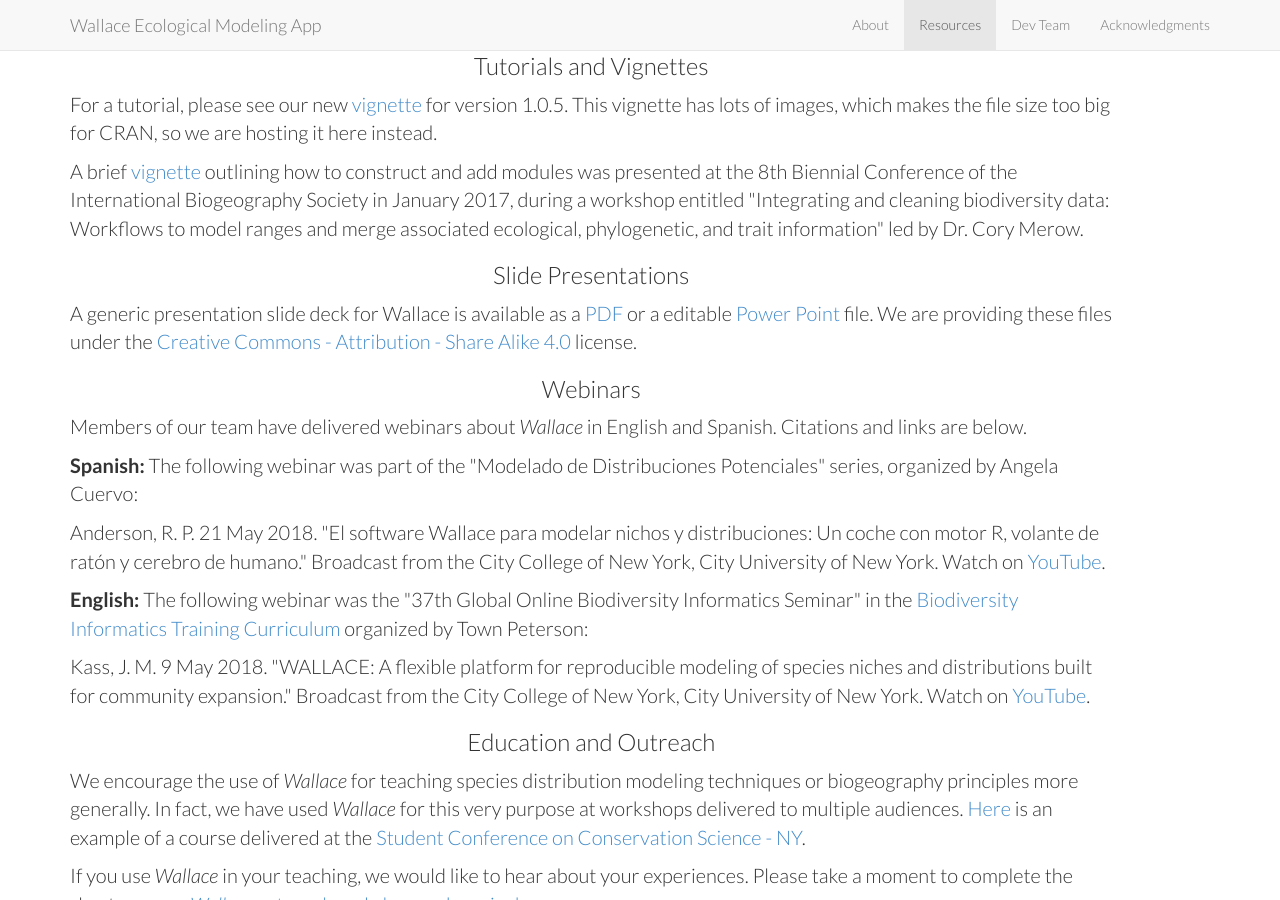
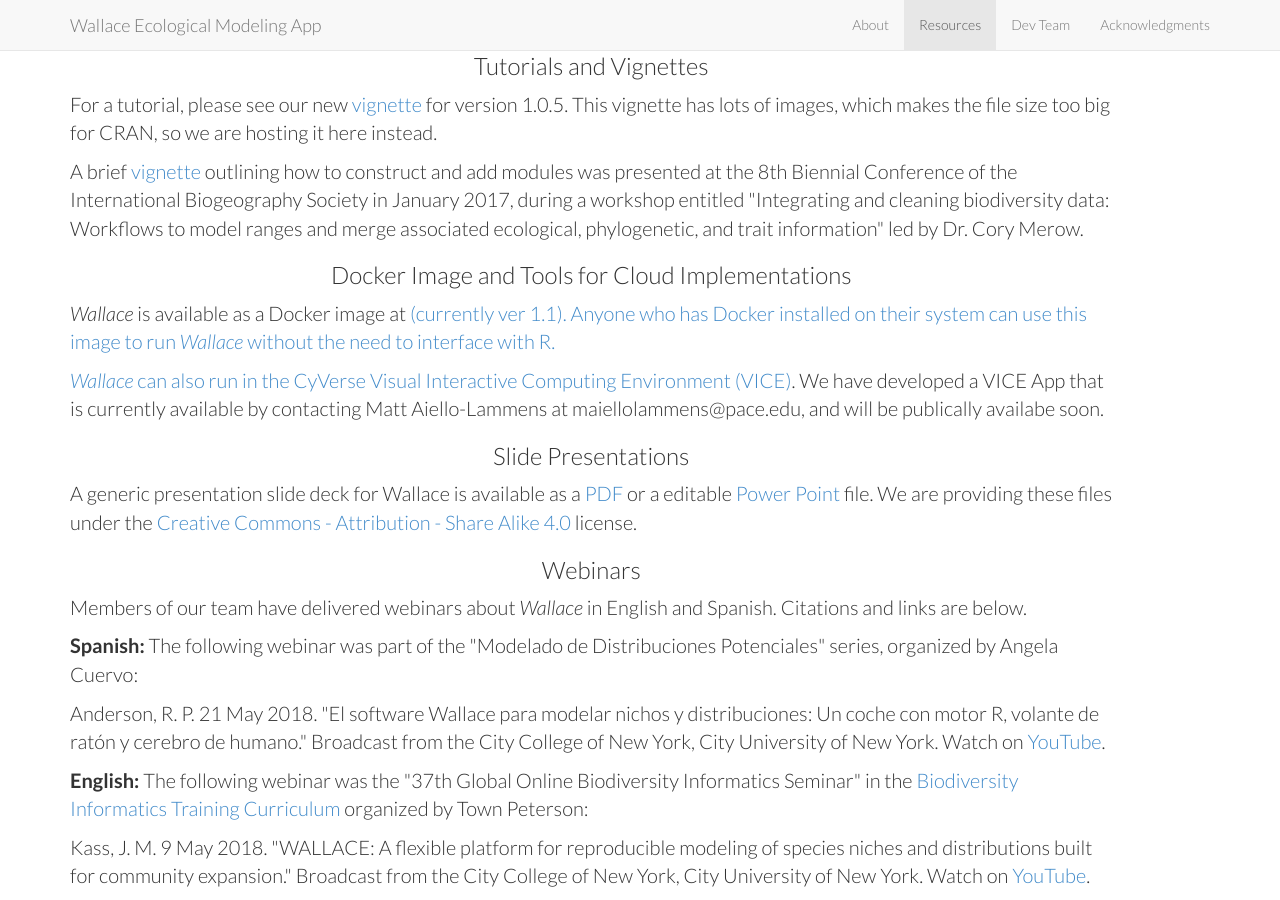
Before and after one commit to wallaceEcoMod/wallaceecomod.github.io, a Jekyll site: the page built from index.html, in a window 1280 px wide and 900 px high, scrolled down 1508 px. Built offline with Jekyll 4.4.1, drawn with Linux system fonts in a browser that asks for light colours.

Commit message:
Added some Docker language to resources

```diff
--- a/_includes/resources.html
+++ b/_includes/resources.html
@@ -22,6 +22,12 @@
 	and add modules was presented at the 8th Biennial Conference of the International Biogeography Society in January 2017,
 	during a workshop entitled "Integrating and cleaning biodiversity data: Workflows to model ranges and merge
 	associated ecological, phylogenetic, and trait information" led by Dr. Cory Merow.</p>
+
+      <h3>Docker Image and Tools for Cloud Implementations</h3>
+      <p style="font-size:20px" align="left">
+	<i>Wallace</i> is available as a Docker image at <a href="https://hub.docker.com/repository/docker/mlammens/wallace_v1" target="_blank"> (currently ver 1.1). Anyone who has Docker installed on their system can use this image to run <i>Wallace</i> without the need to interface with R. </p>
+      <p style="font-size:20px" align="left">
+	<i>Wallace</i> can also run in the <a href="https://cyverse.org/node/50" target="_blank">CyVerse Visual Interactive Computing Environment (VICE)</a>. We have developed a VICE App that is currently available by contacting Matt Aiello-Lammens at maiellolammens@pace.edu, and will be publically availabe soon. </p>
 
       <h3>Slide Presentations</h3>
       <p style="font-size:20px" align="left">
```
